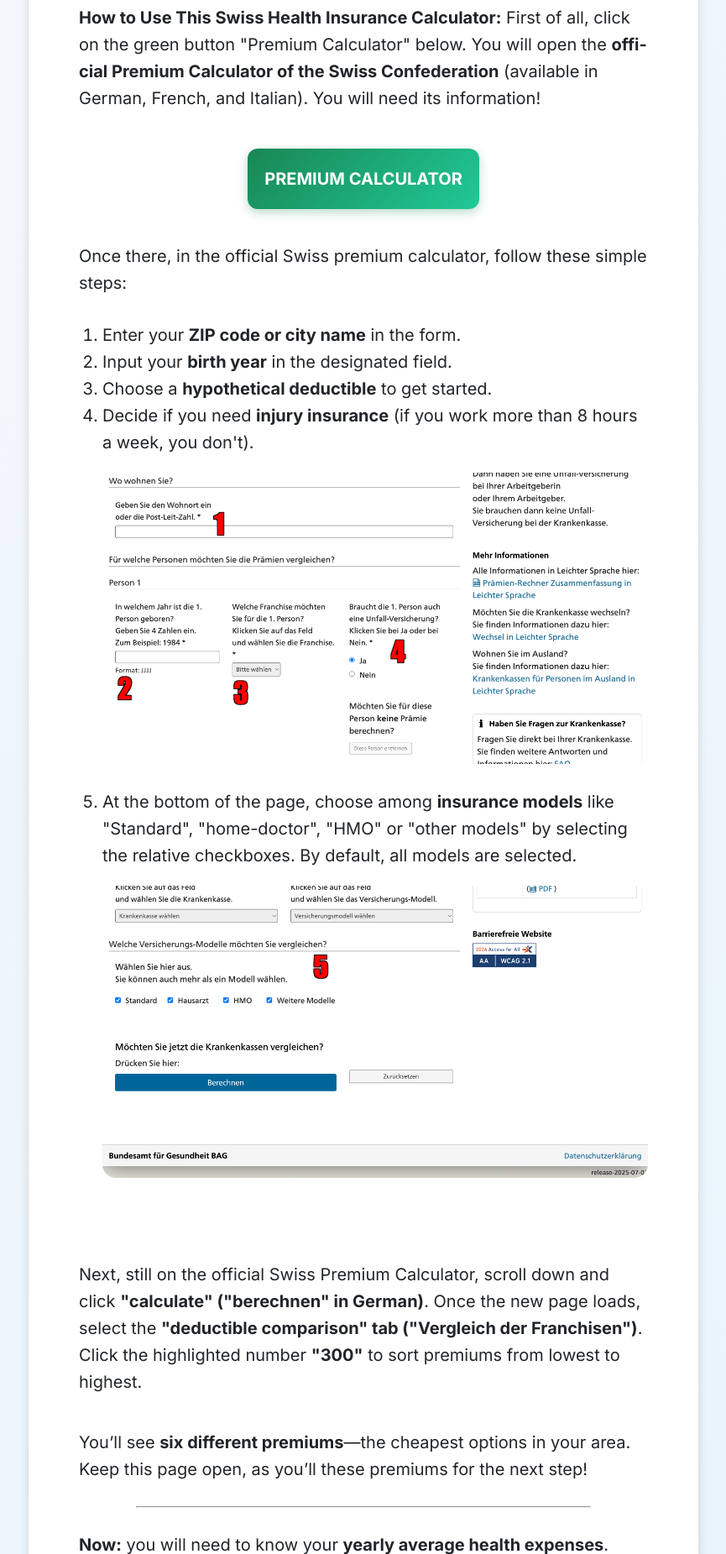
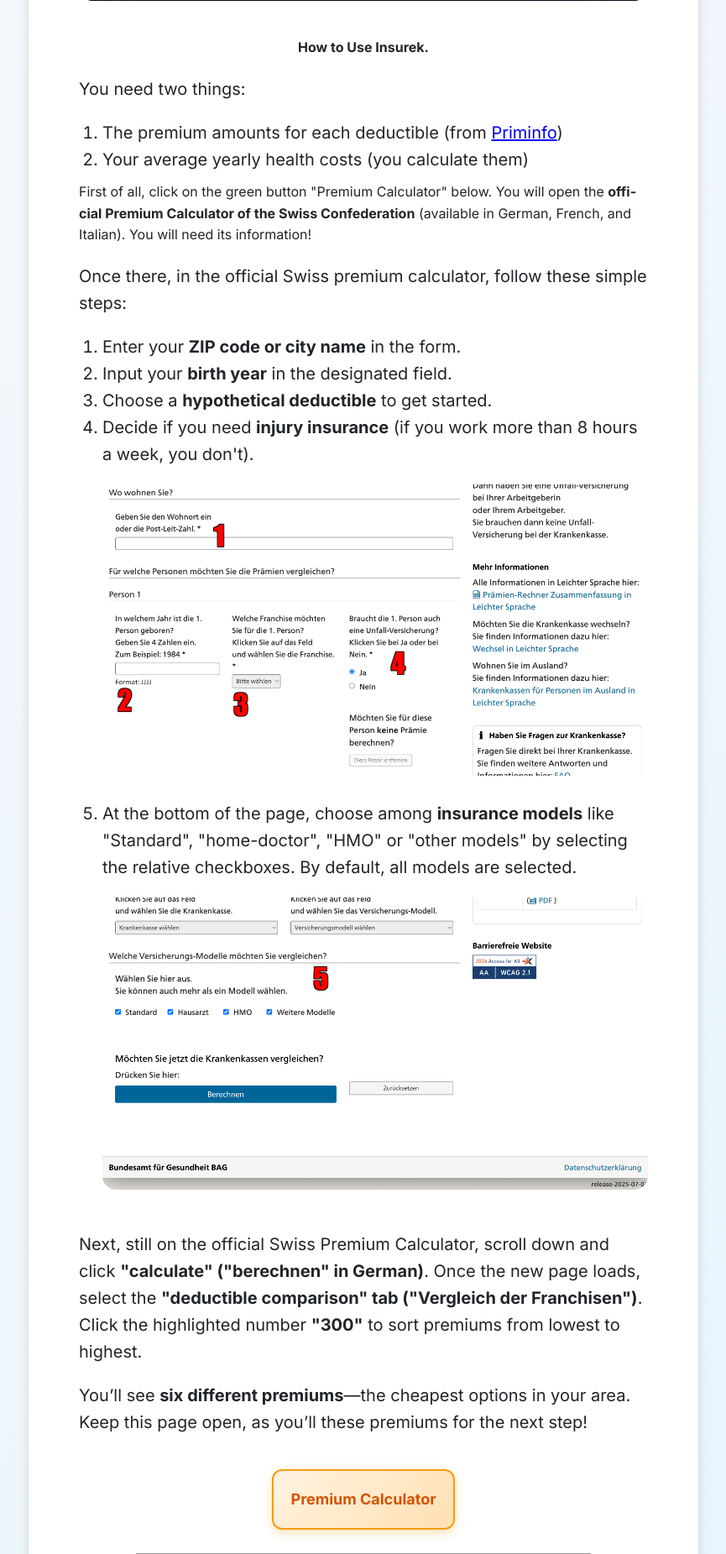
Before and after one commit to lucalevi/swiss-deductible-chooser, a Flask app: page /en/ in a window 1280 px wide. Shown: the part 1127-2978 px from the top of the page at 84% size, without its empty margins (207-1072 px from the left). Run offline with Flask 3, Linux system fonts and the light colour scheme.

Commit message:
Changing the copy text on the index.html pages for better navigation and understanding

```diff
--- a/swiss-insurances/static/style.css
+++ b/swiss-insurances/static/style.css
@@ -181,15 +181,17 @@ body {
     max-width: 100%;
     margin: 0 auto;
     border: 1px solid var(--border-color);
-    display: flex;
-    flex-direction: column;
-    align-items: center;
-    justify-content: center;
     hyphens: auto;
     word-wrap: break-word;
     -webkit-hyphens: auto;
     /* For Safari support */
     -ms-hyphens: auto;
+}
+
+.center-me {
+    display: flex;
+    justify-content: center;
+    align-items: center;
 }
 
 /* MOBILE FIRST - Base styles for mobile devices */
@@ -220,11 +222,11 @@ p {
     margin-bottom: 20px;
 }
 
-#premium-calc {
+/* #premium-calc {
     display: flex;
     justify-content: center;
     align-items: center;
-}
+} */
 
 #premium-calc a {
     padding: 20px;
@@ -362,6 +364,39 @@ input[type="submit"]:active {
 input[type="submit"]:disabled {
     background-color: #cccccc;
     cursor: not-allowed;
+}
+
+.btn-priminfo {
+    display: inline-block;
+    background: linear-gradient(135deg, #fff3e0 0%, #ffe0b2 100%);
+    /* Pale orange gradient */
+    color: #d35400;
+    /* Darker orange for text contrast */
+    padding: 18px 32px;
+    border: 2px solid #f39c12;
+    /* Solid orange border */
+    border-radius: 12px;
+    font-size: 18px;
+    font-weight: 600;
+    text-align: center;
+    text-decoration: none;
+    transition: all 0.3s ease;
+    margin-top: 20px;
+    margin-bottom: 20px;
+    box-shadow: 0 4px 12px rgba(243, 156, 18, 0.3);
+    /* Adjusted shadow to match palette */
+}
+
+.btn-priminfo:hover {
+    transform: translateY(-2px);
+    box-shadow: 0 8px 24px rgba(243, 156, 18, 0.4);
+    /* Slightly darker shadow on hover */
+    background: linear-gradient(135deg, #ffcc80 0%, #ffb347 100%);
+    /* Slightly richer pale orange */
+}
+
+.btn-priminfo:active {
+    transform: translateY(0);
 }
 
 /* Button class for links (e.g., Get Started) */
--- a/swiss-insurances/templates/base.html
+++ b/swiss-insurances/templates/base.html
@@ -30,7 +30,8 @@
                         class="{% if request.path == '/' + lang + '/' %}active{% endif %}">Home</a></li>
                 <li><a href="{{ url_for('choose', lang=lang) }}"
                         class="{% if 'choose' in request.path %}active{% endif %}">Tool</a></li>
-                <li><a href="{{ url_for('info', lang=lang) }}">Info</a></li>
+                <li><a href="{{ url_for('info', lang=lang) }}"
+                        class="{% if 'info' in request.path %}active{% endif %}">Info</a></li>
             </ul>
             {% if not page_is_results %}
             <div class="language-switcher">
--- a/swiss-insurances/templates/de/insurance-chooser.html
+++ b/swiss-insurances/templates/de/insurance-chooser.html
@@ -10,7 +10,7 @@ Versicherungsvergleich,
 Versicherung Schweiz{% endblock %}
 
 {% block content %}
-<h1>Schweizer Krankenversicherungs-Franchise-Rechner</h1>
+<h1>Insurek, schweizer Krankenversicherungs-Franchise-Rechner</h1>
 <p>
     Berechnen Sie jetzt Ihre optimale Franchise. Geben Sie unten die besten Prämien für jede Franchise-Option ein und
     finden Sie heraus, welche Franchise
@@ -20,7 +20,7 @@ Versicherung Schweiz{% endblock %}
 </p>
 <img id="hero-img" src="{{ url_for('static', filename='img/basel.jpg') }}" alt="Die Mittlere Brücke in Basel">
 <p>
-    Geben Sie nun die Prämien ein, die Sie im <a href="https://www.priminfo.admin.ch/" target="_blank">offiziellen
+    Geben Sie nun die Prämien ein, die Sie im <a href="https://www.priminfo.admin.ch/" target="priminfo">offiziellen
         Prämienrechner der Schweizerischen Eidgenossenschaft</a> gefunden haben – für jede Franchise (<b>300 CHF, 500
         CHF, 1000 CHF, 1500 CHF, 2000 CHF und 2500 CHF</b>).
 </p>
--- a/swiss-insurances/templates/de/results.html
+++ b/swiss-insurances/templates/de/results.html
@@ -45,7 +45,7 @@ Versicherung Schweiz{% endblock %}
     Möchten Sie mehr erfahren? Sehen Sie sich die Details unseres ausgeklügelten Python-Algorithmus an, indem Sie auf
     den untenstehenden Button klicken!
 </p>
-<a href="https://github.com/lucalevi/swiss-premium-chooser" class="btn" target="_blank">Zum Algorithmus</a>
+<a href="https://github.com/lucalevi/swiss-premium-chooser" class="btn" target="insurek-algo">Zum Algorithmus</a>
 </div>
 
 {% endblock %}
--- a/swiss-insurances/templates/en/index.html
+++ b/swiss-insurances/templates/en/index.html
@@ -11,12 +11,18 @@ Switzerland
 insurance{% endblock %}
 
 {% block content %}
-<h1>Welcome to the Swiss Health Insurance Deductible Calculator</h1>
+<h1>Welcome to Insurek, the Swiss Health Insurance Deductible Calculator</h1>
 
 <p>
-    Looking for the best way to save on health insurance in Switzerland? This handy tool helps you find the most
-    cost-effective <b>deductible (franchise)</b> for adults based on your monthly premiums and yearly health
+    Looking for the best way to save on health insurance in Switzerland? This handy tool helps you!
+</p>
+
+<p>Find the most cost-effective <b>deductible (franchise)</b> for adults based on your monthly premiums and yearly
+    health
     expenses.
+</p>
+
+<p>
     Whether you live in Switzerland or are planning to move, this calculator is your guide to smarter financial
     choices!
 </p>
@@ -24,19 +30,21 @@ insurance{% endblock %}
 <img id="hero-img" src="{{ url_for('static', filename='img/matterhorn.jpg') }}"
     alt="The Matterhorn, famous mountain in Switzerland">
 
+<div class="center-me">
+    <b>How to Use Insurek.</b>
+</div>
 
 <p>
-    <b>How to Use This Swiss Health Insurance Calculator:</b>
-    First of all, click on the green button "Premium Calculator" below.
-    You will open the <b>official Premium Calculator of the Swiss Confederation</b>
-    (available in German, French, and Italian). You will need its information!
+    You need two things:
+<ol>
+    <li>The premium amounts for each deductible (from <a href="https://www.priminfo.admin.ch/">Priminfo</a>)</li>
+    <li>Your average yearly health costs (you calculate them)</li>
+</ol>
+
+First of all, click on the green button "Premium Calculator" below.
+You will open the <b>official Premium Calculator of the Swiss Confederation</b>
+(available in German, French, and Italian). You will need its information!
 </p>
-
-<div id="premium-calc">
-    <a href="https://www.priminfo.admin.ch/" target="_blank" class="btn">
-        <strong>Premium
-            Calculator</strong></a>
-</div>
 
 <p>
     Once there, in the official Swiss premium calculator, follow these simple steps:
@@ -70,6 +78,12 @@ insurance{% endblock %}
     Keep this page open, as you’ll these premiums for the next step!
 </p>
 
+<div class="center-me" id="premium-calc">
+    <a href="https://www.priminfo.admin.ch/" target="priminfo" class="btn-priminfo">
+        <strong>Premium
+            Calculator</strong></a>
+</div>
+
 <hr id="home-rule">
 
 <p>
@@ -89,7 +103,10 @@ insurance{% endblock %}
     Ready to move forward with our tool? Click the button below to enter your premiums. It's free!
 </p>
 
-<a href="{{ url_for('choose', lang=lang) }}" class="btn">Get Started</a>
+<div class="center-me">
+    <a href="{{ url_for('choose', lang=lang) }}" class="btn">Get Started</a>
+</div>
+
 
 
 <p class="warning-message">
--- a/swiss-insurances/templates/en/info.html
+++ b/swiss-insurances/templates/en/info.html
@@ -25,8 +25,8 @@ insurance{% endblock %}
     <b>Are the calculations accurate?</b><br>
     Yes. The math is straightforward and based on publicly available insurance premiums.
     You could do the same calculation yourself by drawing a chart with six lines (one for each deductible),
-    but it takes time. Insurek does this instantly using a transparent Python algorithm,
-    which you can view on <a href="https://github.com/lucalevi/swiss-premium-chooser" target="_blank">GitHub</a>.
+    but it takes time. Insurek does this instantly using a transparent algorithm,
+    which you can view on <a href="https://github.com/lucalevi/swiss-premium-chooser" target="insurek-algo">GitHub</a>.
 </p>
 
 <p>
@@ -34,7 +34,7 @@ insurance{% endblock %}
     Insurek is a small personal project by <b>Luca Iacolettig</b>, who once lived in Switzerland
     and faced the same challenge of choosing the best health insurance deductible.
     He built this tool to help others save money too.
-    You can visit Luca’s <a href="https://www.linkedin.com/in/luca-iacolettig/" target="_blank">LinkedIn profile
+    You can visit Luca’s <a href="https://www.linkedin.com/in/luca-iacolettig/" target="linkedin-li">LinkedIn profile
         here</a>.
 </p>
 
--- a/swiss-insurances/templates/en/insurance-chooser.html
+++ b/swiss-insurances/templates/en/insurance-chooser.html
@@ -10,7 +10,7 @@ Switzerland
 insurance{% endblock %}
 
 {% block content %}
-<h1>Swiss Health Insurance Deductible Calculator</h1>
+<h1>Insurek, Swiss Health Insurance Deductible Calculator</h1>
 <p>
     Calculate now your best deductible. Insert the best premiums for each deductible option below, and find out which
     deductible
@@ -19,7 +19,7 @@ insurance{% endblock %}
 </p>
 <img id="hero-img" src="{{ url_for('static', filename='img/basel.jpg') }}" alt="The Mittlere Brücke in Basel">
 <p>
-    Now input the premiums you found on the <a href="https://www.priminfo.admin.ch/" target="_blank">Swiss
+    Now input the premiums you found on the <a href="https://www.priminfo.admin.ch/" target="priminfo">Swiss
         Confederation
         Premium
         Calculator</a> for each deductible (<b>300 CHF, 500 CHF, 1000 CHF, 1500 CHF,
--- a/swiss-insurances/templates/en/results.html
+++ b/swiss-insurances/templates/en/results.html
@@ -46,7 +46,7 @@ insurance{% endblock %}
 <p>
     Want to know more? Explore the details of our slick Python algorithm by clicking on the button below!
 </p>
-<a href="https://github.com/lucalevi/swiss-premium-chooser" class="btn" target="_blank">To the algorithm</a>
+<a href="https://github.com/lucalevi/swiss-premium-chooser" class="btn" target="insurek-algo">To the algorithm</a>
 </div>
 
 {% endblock %}
--- a/swiss-insurances/templates/fr/insurance-chooser.html
+++ b/swiss-insurances/templates/fr/insurance-chooser.html
@@ -11,7 +11,7 @@ assurance
 Suisse{% endblock %}
 
 {% block content %}
-<h1>Calculateur Suisse de Franchise d’Assurance Maladie</h1>
+<h1>Insurek, calculateur Suisse de Franchise d’Assurance Maladie</h1>
 <p>
     Calculez maintenant la franchise qui vous convient le mieux.
     Indiquez ci-dessous les meilleures primes pour chaque option de franchise, et découvrez laquelle vous devriez
@@ -21,7 +21,7 @@ Suisse{% endblock %}
 <img id="hero-img" src="{{ url_for('static', filename='img/basel.jpg') }}" alt="Le Mittlere Brücke à Bâle">
 <p>
     Saisissez maintenant les primes que vous avez trouvées sur le
-    <a href="https://www.priminfo.admin.ch/" target="_blank">Calculateur officiel des primes de la Confédération
+    <a href="https://www.priminfo.admin.ch/" target="priminfo">Calculateur officiel des primes de la Confédération
         suisse</a>
     pour chaque franchise (<b>300 CHF, 500 CHF, 1000 CHF, 1500 CHF, 2000 CHF et 2500 CHF</b>).
 <ul>
--- a/swiss-insurances/templates/fr/results.html
+++ b/swiss-insurances/templates/fr/results.html
@@ -44,7 +44,7 @@ Suisse{% endblock %}
 <p>
     Vous voulez en savoir plus ? Découvrez les détails de notre algorithme Python en cliquant sur le bouton ci-dessous !
 </p>
-<a href="https://github.com/lucalevi/swiss-premium-chooser" class="btn" target="_blank">Voir l’algorithme</a>
+<a href="https://github.com/lucalevi/swiss-premium-chooser" class="btn" target="insurek-algo">Voir l’algorithme</a>
 </div>
 
 {% endblock %}
--- a/swiss-insurances/templates/it/insurance-chooser.html
+++ b/swiss-insurances/templates/it/insurance-chooser.html
@@ -11,7 +11,7 @@ assicurazioni,
 assicurazione Svizzera{% endblock %}
 
 {% block content %}
-<h1>Calcolatore Svizzero della Franchigia dell’Assicurazione Malattia</h1>
+<h1>Insurek, il Calcolatore Svizzero della Franchigia dell’Assicurazione Malattia</h1>
 <p>
     Calcola ora la tua franchigia ideale. Inserisci qui sotto i premi migliori per ogni opzione di franchigia e scopri
     quale
@@ -20,7 +20,7 @@ assicurazione Svizzera{% endblock %}
 </p>
 <img id="hero-img" src="{{ url_for('static', filename='img/basel.jpg') }}" alt="Il Mittlere Brücke a Basilea">
 <p>
-    Inserisci ora i premi che hai trovato sul <a href="https://www.priminfo.admin.ch/" target="_blank">Calcolatore
+    Inserisci ora i premi che hai trovato sul <a href="https://www.priminfo.admin.ch/" target="priminfo">Calcolatore
         Ufficiale dei Premi della Confederazione Svizzera</a> per ogni franchigia (<b>300 CHF, 500 CHF, 1000 CHF, 1500
         CHF, 2000 CHF e 2500 CHF</b>).
 <ul>
--- a/swiss-insurances/templates/it/results.html
+++ b/swiss-insurances/templates/it/results.html
@@ -42,7 +42,7 @@ assicurazione Svizzera{% endblock %}
 <p>
     Vuoi saperne di più? Scopri i dettagli del nostro algoritmo Python cliccando sul pulsante qui sotto!
 </p>
-<a href="https://github.com/lucalevi/swiss-premium-chooser" class="btn" target="_blank">Vai all’algoritmo</a>
+<a href="https://github.com/lucalevi/swiss-premium-chooser" class="btn" target="insurek-algo">Vai all’algoritmo</a>
 </div>
 
 {% endblock %}
```
Also changed, not shown: swiss-insurances/templates/de/index.html (+6 -6 lines), swiss-insurances/templates/de/info.html (+5 -3 lines), swiss-insurances/templates/fr/index.html (+6 -6 lines), swiss-insurances/templates/fr/info.html (+4 -3 lines), swiss-insurances/templates/it/index.html (+6 -6 lines), swiss-insurances/templates/it/info.html (+4 -3 lines).
